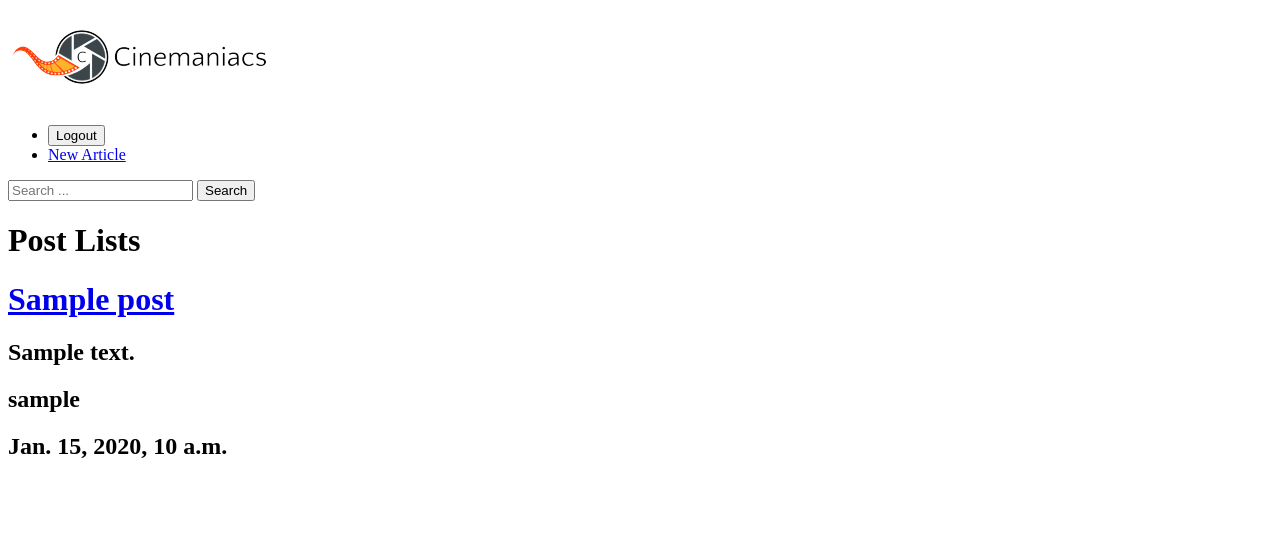
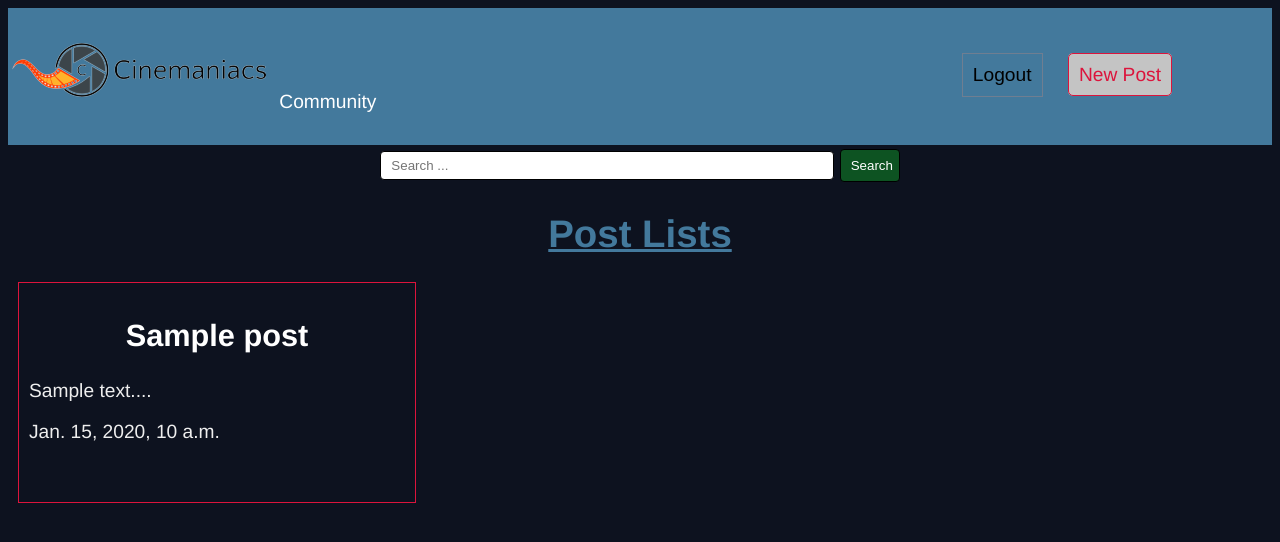
Before and after one commit to ITE3162/final-project-assgn-team, a Django app: page /blog/ in a window 1280 px wide. Shown: the top 542 px of the page. Run offline with Django 3.2, Linux system fonts and the light colour scheme; a user stored in the database is signed in; tables that the repository leaves empty hold one stand-in row (values such as "Sample post").

Commit message:
Styling the App

```diff
--- a/blogs/models.py
+++ b/blogs/models.py
@@ -13,3 +13,6 @@ class Post(models.Model):
 
     def __str__(self):
         return self.title
+
+    def short_body(self):
+        return self.body[:50] + "..."
--- a/blogs/templates/blog/blog_post.html
+++ b/blogs/templates/blog/blog_post.html
@@ -1,21 +1,29 @@
 {% extends 'base.html' %}
 
 {% block content %}
-<form action="{% url 'blogs:search' %}" method="POST">
+
+{% if empty %}
+<h1>{{empty}}</h1>
+
+{% else %}
+
+<div class="search">
+    <form action="{% url 'blogs:search' %}" method="POST" class="search-form">
         {% csrf_token %}
         <input type="text" placeholder="Search ..." name="searched-value" required>
         <input type="submit" value="Search">
     </form>
+</div>
+
     <h1>Post Lists</h1>
     <div class="posts">
         {% for result in results %}
         <div class="post">
-          <h1><a href="{% url 'blogs:detail' slug=result.slug %}">{{result.title}}</a></h1>
-          <h2>{{result.body}}</h2>
-          <h2>{{result.slug}}</h2>
-          <h2>{{result.date}}</h2>
+              <h2><a href="{% url 'blogs:detail' slug=result.slug %}">{{result.title}}</a></h2>
+              <p>{{result.short_body}}</p>
+              <p>{{result.date}}</p>
+        </div>
             {% endfor %}
     </div>
-</div>
-
+{% endif %}
 {% endblock %}
--- a/blogs/views.py
+++ b/blogs/views.py
@@ -11,7 +11,11 @@ from blogs.models import Post
 
 def blog_post(request):
     results = Post.objects.all()
-    return render(request, 'blog/blog_post.html', {'results': results})
+    if len(results) == 0:
+        empty_msg = "No post to show"
+        return render(request, 'blog/blog_post.html', {'empty': empty_msg})
+    else:
+        return render(request, 'blog/blog_post.html', {'results': results})
 
 
 def post_detail(request, slug):
@@ -30,7 +34,7 @@ def search_post(request):
 
 def post_create(request):
     if request.method == "POST":
-        form = forms.CreatePost(request.POST)
+        form = forms.CreatePost(request.POST, request.FILES)
         if form.is_valid():
             instance = form.save(commit=False) # Pre-saving
             instance.author = request.user # adding user as Author to the instance of post
--- a/communityBlog/settings.py
+++ b/communityBlog/settings.py
@@ -139,3 +139,7 @@ STATICFILES_DIRS = [
 # https://docs.djangoproject.com/en/3.2/ref/settings/#default-auto-field
 
 DEFAULT_AUTO_FIELD = 'django.db.models.BigAutoField'
+
+
+MEDIA_URL = '/media/'
+MEDIA_ROOT = os.path.join(BASE_DIR, 'media')
--- a/communityBlog/urls.py
+++ b/communityBlog/urls.py
@@ -13,10 +13,12 @@ Including another URLconf
     1. Import the include() function: from django.urls import include, path
     2. Add a URL to urlpatterns:  path('blog/', include('blog.urls'))
 """
+from django.conf.urls.static import static
 from django.contrib import admin
 from django.contrib.staticfiles.urls import staticfiles_urlpatterns
 from django.urls import path, include
 from . import views
+from django.conf import settings
 
 urlpatterns = [
     path('admin/', admin.site.urls),
@@ -25,3 +27,4 @@ urlpatterns = [
     path('accounts/', include('accounts.urls')),
 ]
 urlpatterns += staticfiles_urlpatterns()
+urlpatterns += static(settings.MEDIA_URL, document_root=settings.MEDIA_ROOT)
--- /dev/null
+++ b/static/css/blogs.css
@@ -0,0 +1,194 @@
+body{
+background:#0d121f;
+font-family: Helvetica, Arial, sans-serif;
+font-size: 1.2rem;
+}
+h1{
+  color:#43799c;
+  text-align:center;
+  text-decoration:underline;
+}
+em{
+ color:crimson;
+}
+.wrapper {
+/*max-width: 960px;*/
+margin: 0px auto;
+  background: #43799c;
+  color: white;
+  padding: 1.6rem 0;
+}
+
+.wrapper h1 {
+text-align: center;
+margin: 10px auto;
+}
+.wrapper__logo{
+   font-size: 3.2rem;
+   margin-bottom: .4rem;
+}
+.wrapper nav{
+  margin-right:100px;
+}
+.wrapper nav li a{
+  background:#c4c4c4;
+  border-radius:5px;
+}
+.search{
+    text-align:center;
+    align-items: center;
+    margin: 0 auto;
+    padding: 4px 0px 4px;
+    border-bottom:1px ;
+    border-radius:4px;
+}
+.search form input{
+  height:25px;
+  width:440px;
+  padding-left: 10px;
+  border:1px solid black;
+  border-radius:4px;
+}
+.search form input[type="submit"]{
+ background:#0d5322;
+ width:60px;
+ height:33px;
+ color:#fff;
+}
+.search form input[type="submit"]:hover{
+  cursor:pointer;
+  background:green;
+  width:65px;
+}
+.back{
+ text-decoration:none;
+ color: green;
+}
+.matches p{
+  color:#c4c4c4;
+}
+.match h2{
+  color:#43799c;
+}
+.match p{
+ color:#c4c4c4;
+}
+header {
+display: grid;
+grid-template-columns: 1fr 1fr;
+gap:0px;
+}
+nav {
+justify-self: end;
+}
+nav li {
+display: inline-block;
+margin-left: 20px;
+}
+nav li a,nav button {
+background: none;
+color: rgb(0, 0, 0);
+text-decoration: none;
+cursor: pointer;
+font-size: 1em;
+padding: 10px;
+border: 1px solid rgba(171, 135, 129, 0.42);
+}
+.posts {
+margin-left:10px;
+display: grid;
+grid-template-columns: 1fr 1fr 1fr;
+gap: 30px;
+}
+.posts .post{
+padding: 10px 10px 40px;*/
+margin-left:10px;
+border: 1px solid crimson;
+position: relative;
+}
+.posts .post h2 a{
+   color:#fff;
+   text-decoration:none;
+}
+.posts .post p{
+  color:#eee;
+}
+.post-barred{
+width: 50%;
+}
+.post-barred .img{
+  width: 90%;
+  text-align:center;
+}
+.post h2 {
+font-size: 1.6em;
+text-align:center;
+color:#c4c4c4;
+}
+.post-detail .post {
+padding: 0px;
+}
+.post-detail .post img {
+max-width: 100%;
+padding-left: none;
+}
+.post-detail .post h2 {
+text-align:center;
+margin: 20px auto;
+font-size: 2em;
+}
+.post-detail .post p {
+text-align:center;
+color:#43799c;
+}
+.site-form {
+border: 1px solid black;
+padding: 10px;
+margin-top: 20px;
+}
+.site-form form{
+  text-align:center;
+}
+.site-form label{
+  color:#c4c4c4;
+  text-align:center;
+}
+.site-form input, .site-form textarea {
+margin: 20px 0px 0px;
+display: block;
+padding: 5px;
+}
+a.highlight { border: 1px solid crimson;
+color: crimson;
+border-radius: 4px;
+padding: 10px;
+}
+.helptext, helptext ul {
+margin: 0px auto 20px;
+color: rgb(101, 81, 123);
+display: block;
+display: none;
+}
+.errorlist li{
+    list-style-type: none;
+    border : 1px solid #ff5722;
+    padding: 10px;
+    color: #ff5722;
+    margin: 10px 0;
+}
+.errorlist{
+    padding: 0;
+}
+.site-form input[type="submit"]{
+    background: #3f7b60;
+    padding:9px;
+    margin: 10px 0;
+    border: 0;
+    border-radius: 4px;
+    font-size: 1.2em;
+}
+.site-form input[type="submit"]:hover{
+  background-color:green;
+  cursor:pointer;
+  width:95px;
+}
--- a/templates/base.html
+++ b/templates/base.html
@@ -4,11 +4,13 @@
 <head>
     <meta charset="UTF-8">
     <title>Community-Posts</title>
+    <link rel="stylesheet" href="{% static 'css/blogs.css' %}">
 </head>
 <body>
 <div class="wrapper">
         <header>
-            <h1><a href="{% url 'home' %}"><img src="{% static 'images/logo.png' %}" alt=""></a></h1>
+            <div><a href="{% url 'home' %}"  class="wrapper__logo"><img src="{% static 'images/logo.png' %}" alt=""></a>
+             Community</div>
                 <nav>
                     <ul>
                         {% if user.is_authenticated %}
@@ -18,7 +20,7 @@
                                 <button type="submit">Logout</button>
                             </form>
                         </li>
-                        <li><a href="{% url 'blogs:create' %}" class="highlight">New Article</a></li>
+                        <li><a href="{% url 'blogs:create' %}" class="highlight">New Post</a></li>
                         {% else %}
                         <li><a href="{% url 'accounts:login' %}">Log In</a></li>
                         <li><a href="{% url 'accounts:signup' %}">Sign Up</a></li>
```
Also changed, not shown: accounts/templates/accounts/login.html (+14 -10 lines), accounts/templates/accounts/signup.html (+12 -9 lines), blogs/templates/blog/post_detail.html (+6 -4 lines), blogs/templates/blog/search.html (+10 -9 lines), static/css/styles.css (+6 -1 lines), media/bad-genius.jpg (added), media/company_dashboard.jpg (added), media/default.jpg (added), media/homepage.jpg (added), media/prison-break.jpg (added), media/prison-break_bNY2rh2.jpg (added), static/images/background.jpg (added). Lines whose indentation alone changed are shown as unchanged.
